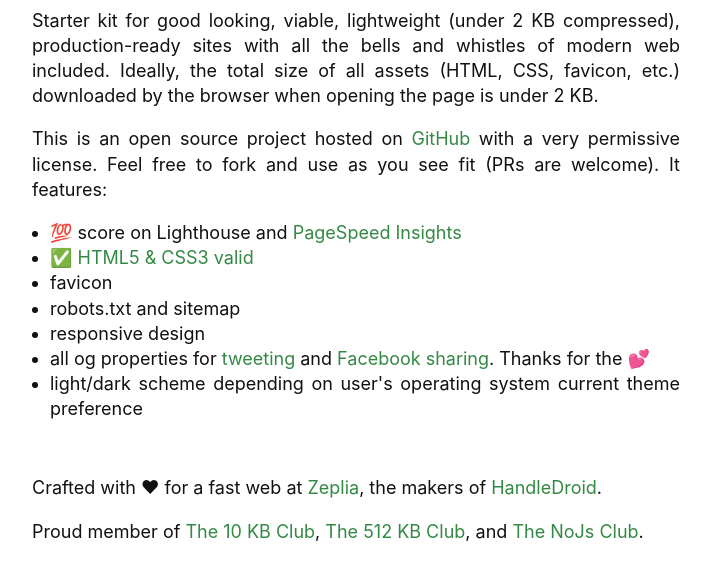
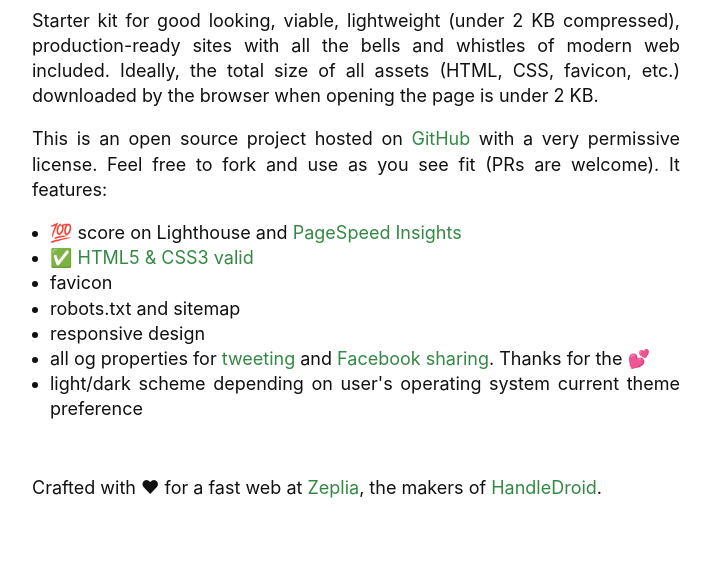
Before and after one commit to zeplia/minwiz, a website: page src/index.html in a window 1280 px wide. Shown: the part 118-698 px from the top of the page, without its empty margins (284-995 px from the left). Drawn offline with Linux system fonts and the light colour scheme.

Commit message:
removed clubs appartenance notice

```diff
--- a/src/index.html
+++ b/src/index.html
@@ -130,16 +130,6 @@
       >, the makers of
       <a target="_blank" rel="noopener" href="https://handledroid.com/"
         >HandleDroid</a
-      >.<br />
-      Proud member of
-      <a target="_blank" rel="noopener" href="https://10kbclub.com/"
-        >The 10 KB Club</a
-      >,
-      <a target="_blank" rel="noopener" href="https://512kb.club/"
-        >The 512 KB Club</a
-      >, and
-      <a target="_blank" rel="noopener" href="https://nojs.club/"
-        >The NoJs Club</a
       >.
     </footer>
   </body>
```
